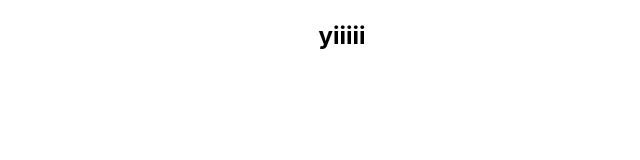
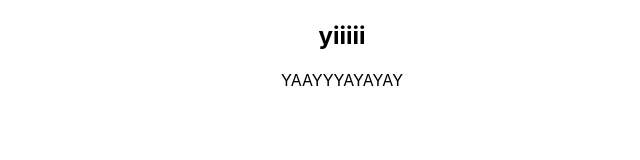
Before and after one commit to Tiphnaine/Les-M-duses, a Svelte app in the folder Les Méduses/: page / in a window 1280 px wide. Shown: the part 397-557 px from the top of the page, without its empty margins (298-938 px from the left). Built offline with nearby package versions, Linux system fonts and the light colour scheme.

Commit message:
Add les copains

```diff
--- a/Les Méduses/src/App.svelte
+++ b/Les Méduses/src/App.svelte
@@ -9,6 +9,7 @@
   <img src={logo} alt="Svelte Logo" />
   <h1>Hello world!</h1>
   <h2>yiiiii</h2>
+  <p>YAAYYYAYAYAY</p>
   <section class="text-gray-600 body-font">
     <div class="container px-5 py-24 mx-auto flex flex-wrap">
       <div class="flex flex-wrap -m-4">
```
